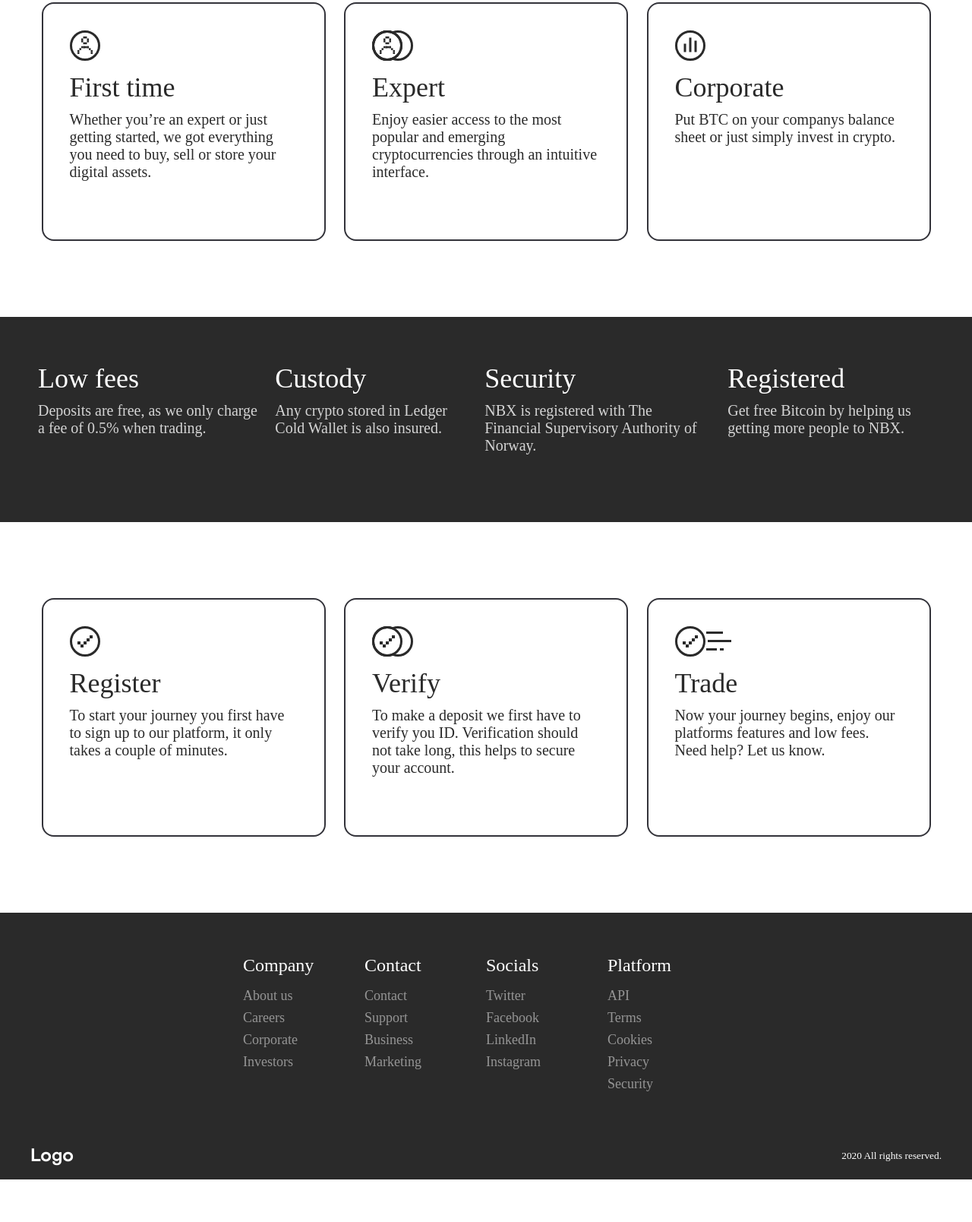
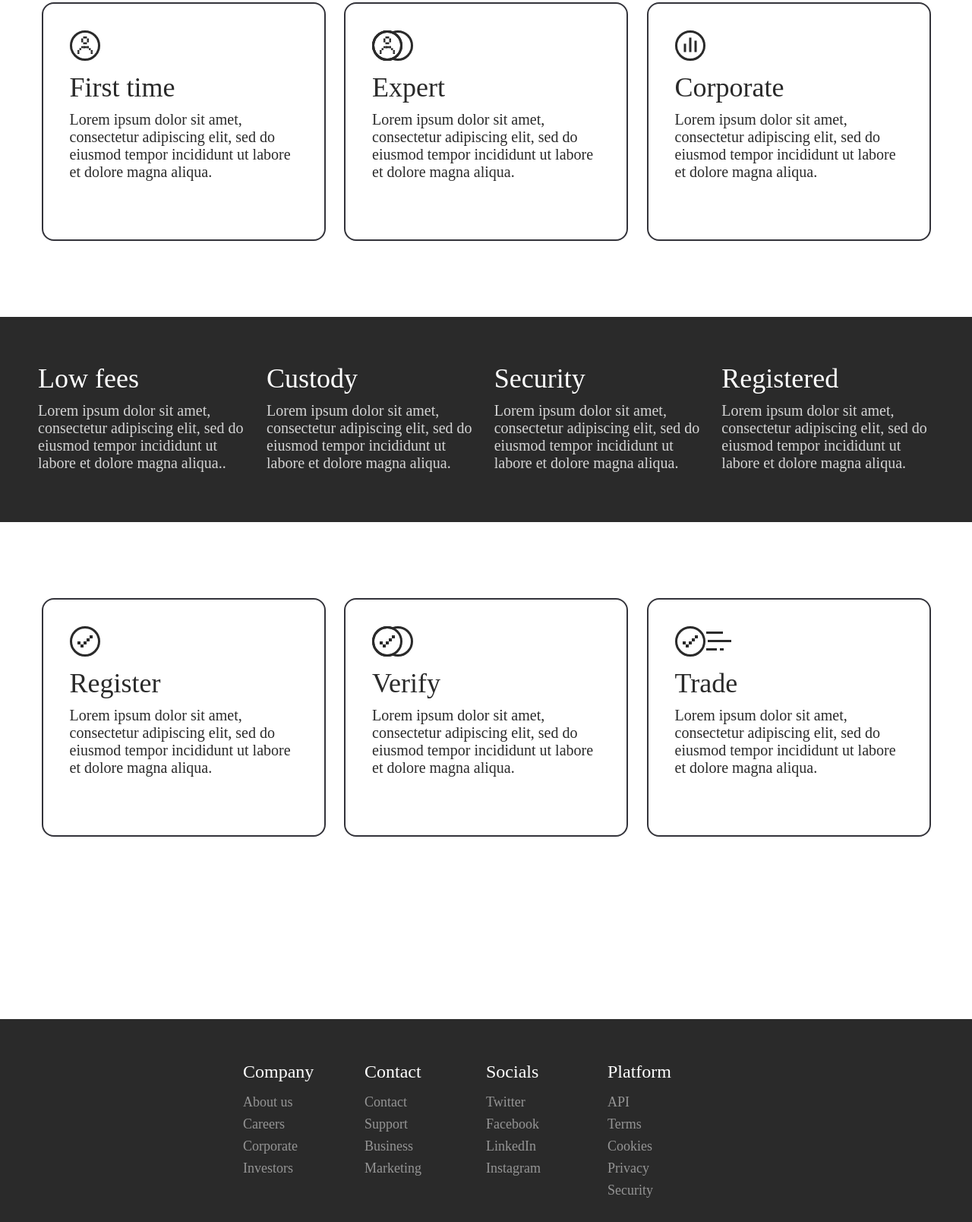
Before and after one commit to Swepool/kryptokrona-cms, a Gatsby site: page / in a window 1280 px wide. Shown: the part 697-2305 px from the top of the page at 76% size. Before the commit the page ends 2249 px from the top, so only its background shows below. Built offline with nearby package versions, Linux system fonts and the light colour scheme; Gatsby itself is replaced by a stand-in of ours; a web font is replaced by a local one.

Commit message:
Changed texts to lorem

```diff
--- a/src/components/Banner.js
+++ b/src/components/Banner.js
@@ -50,19 +50,19 @@ const IndexBanner = () => {
                 <BannerWrapper>
                     <BannerItem>
                         <BannerTitle>Low fees</BannerTitle>
-                        <BannerText>Deposits are free, as we only charge a fee of 0.5% when trading.</BannerText>
+                        <BannerText>Lorem ipsum dolor sit amet, consectetur adipiscing elit, sed do eiusmod tempor incididunt ut labore et dolore magna aliqua..</BannerText>
                     </BannerItem>
                     <BannerItem>
                         <BannerTitle>Custody</BannerTitle>
-                        <BannerText>Any crypto stored in Ledger Cold Wallet is also insured.</BannerText>
+                        <BannerText>Lorem ipsum dolor sit amet, consectetur adipiscing elit, sed do eiusmod tempor incididunt ut labore et dolore magna aliqua.</BannerText>
                     </BannerItem>
                     <BannerItem>
                         <BannerTitle>Security</BannerTitle>
-                        <BannerText>NBX is registered with The Financial Supervisory Authority of Norway.</BannerText>
+                        <BannerText>Lorem ipsum dolor sit amet, consectetur adipiscing elit, sed do eiusmod tempor incididunt ut labore et dolore magna aliqua.</BannerText>
                     </BannerItem>
                     <BannerItem>
                         <BannerTitle>Registered</BannerTitle>
-                        <BannerText>Get free Bitcoin by helping us getting more people to NBX.</BannerText>
+                        <BannerText>Lorem ipsum dolor sit amet, consectetur adipiscing elit, sed do eiusmod tempor incididunt ut labore et dolore magna aliqua.</BannerText>
                     </BannerItem>
                 </BannerWrapper>
             </Container>
--- a/src/components/Footer.js
+++ b/src/components/Footer.js
@@ -6,6 +6,8 @@ import Container from "./Container";
 const FooterContainer = styled.footer`
   background-color: #2a2a2a;
   padding-top: 40px;
+  padding-bottom: 20px;
+  margin-top: 140px;
 `;
 
 const FooterWrap = styled.div`
--- a/src/pages/index.js
+++ b/src/pages/index.js
@@ -94,9 +94,9 @@ const index = () => {
 
 
                 <CardWrapper>
-                    <BorderCard icon={AvatarIcon} title={'First time'} text={'Whether you’re an expert or just getting started, we got everything you need to buy, sell or store your digital assets.'}></BorderCard>
-                    <BorderCard icon={ExpertIcon} title={'Expert'} text={'Enjoy easier access to the most popular and emerging cryptocurrencies through an intuitive interface.'}></BorderCard>
-                    <BorderCard icon={StatsIcon} title={'Corporate'} text={'Put BTC on your companys balance sheet or just simply invest in crypto.'}></BorderCard>
+                    <BorderCard icon={AvatarIcon} title={'First time'} text={'Lorem ipsum dolor sit amet, consectetur adipiscing elit, sed do eiusmod tempor incididunt ut labore et dolore magna aliqua.'}></BorderCard>
+                    <BorderCard icon={ExpertIcon} title={'Expert'} text={'Lorem ipsum dolor sit amet, consectetur adipiscing elit, sed do eiusmod tempor incididunt ut labore et dolore magna aliqua.'}></BorderCard>
+                    <BorderCard icon={StatsIcon} title={'Corporate'} text={'Lorem ipsum dolor sit amet, consectetur adipiscing elit, sed do eiusmod tempor incididunt ut labore et dolore magna aliqua.'}></BorderCard>
                 </CardWrapper>
 
             </Container>
@@ -105,9 +105,9 @@ const index = () => {
 
             <Container>
                 <CardWrapper>
-                    <BorderCard icon={CheckIcon} title={'Register'} text={'To start your journey you first have to sign up to our platform, it only takes a couple of minutes.'}></BorderCard>
-                    <BorderCard icon={ChecksIcon} title={'Verify'} text={'To make a deposit we first have to verify you ID. Verification should not take long, this helps to secure your account.'}></BorderCard>
-                    <BorderCard icon={TradeIcon}title={'Trade'} text={'Now your journey begins, enjoy our platforms features and low fees. Need help? Let us know.'}></BorderCard>
+                    <BorderCard icon={CheckIcon} title={'Register'} text={'Lorem ipsum dolor sit amet, consectetur adipiscing elit, sed do eiusmod tempor incididunt ut labore et dolore magna aliqua.'}></BorderCard>
+                    <BorderCard icon={ChecksIcon} title={'Verify'} text={'Lorem ipsum dolor sit amet, consectetur adipiscing elit, sed do eiusmod tempor incididunt ut labore et dolore magna aliqua.'}></BorderCard>
+                    <BorderCard icon={TradeIcon}title={'Trade'} text={'Lorem ipsum dolor sit amet, consectetur adipiscing elit, sed do eiusmod tempor incididunt ut labore et dolore magna aliqua.'}></BorderCard>
                 </CardWrapper>
             </Container>
 
--- a/src/templates/blogpost.js
+++ b/src/templates/blogpost.js
@@ -15,6 +15,7 @@ export default function Template({
                     <div className="blog-post">
                         <PageHeader title={frontmatter.title} heading2={'Published'} text2={frontmatter.date}/>
                         <div
+                            style={{height: '100%'}}
                             className="blog-post-content"
                             dangerouslySetInnerHTML={{ __html: html }}
                         />
```
